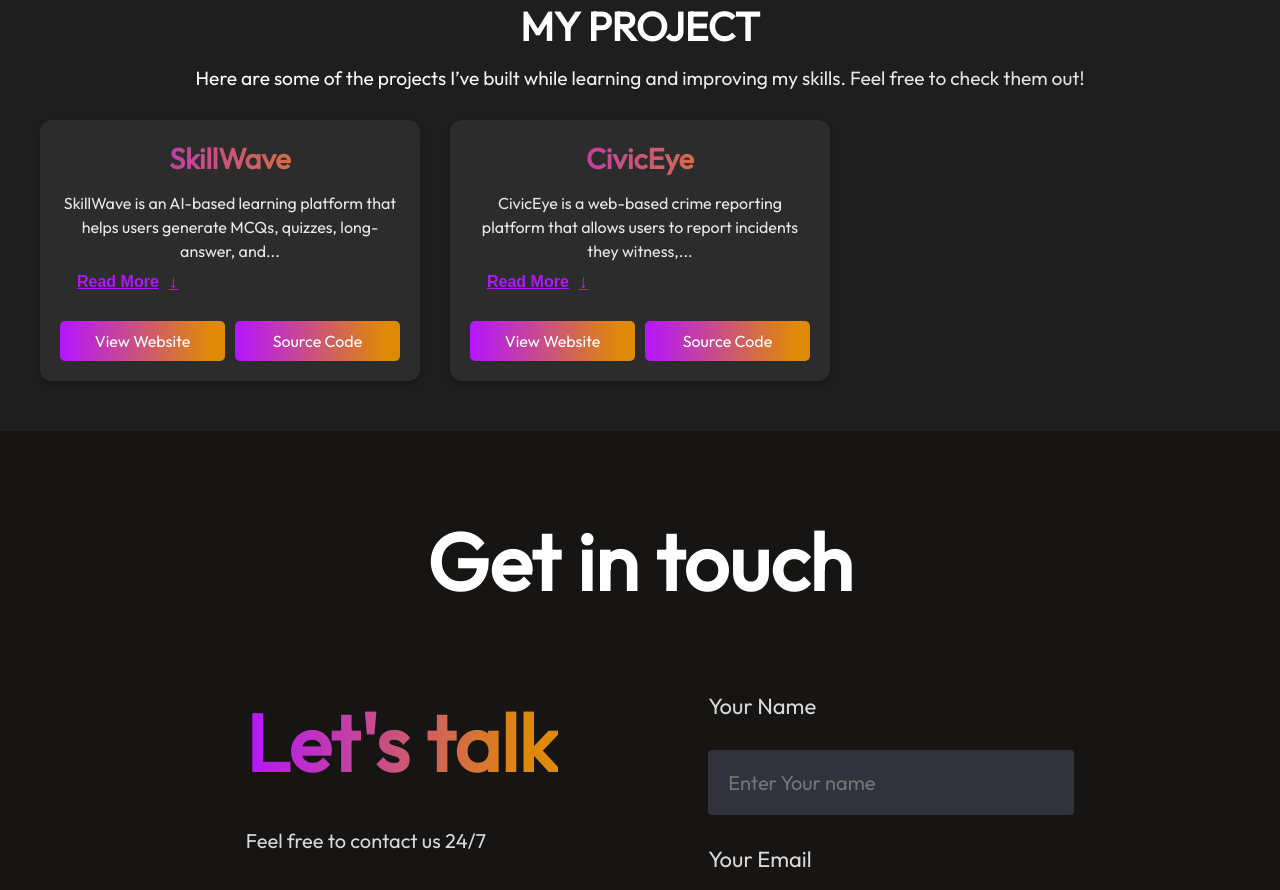
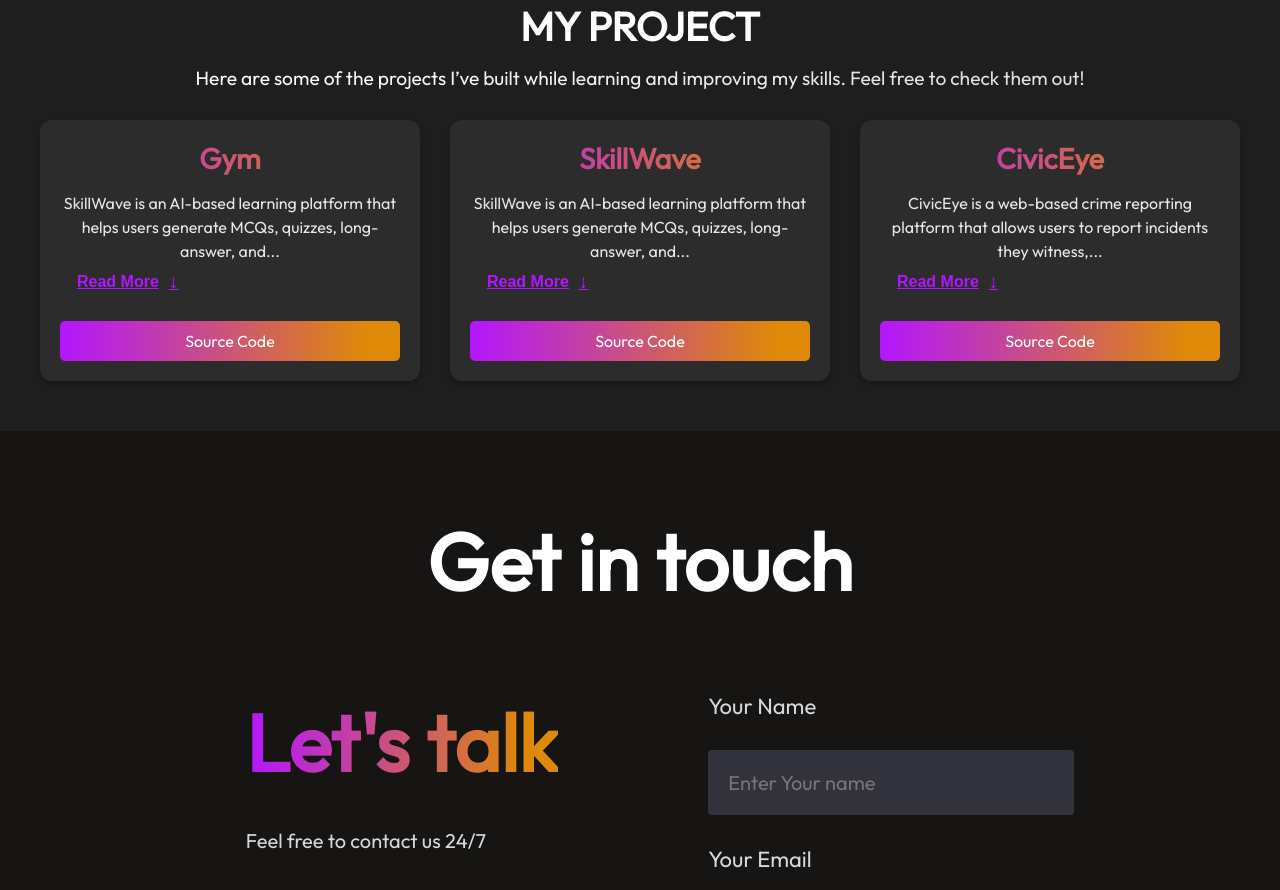
Before and after one commit to mrHarshchoudhary/MyPortfolio, a React (Vite) app in the folder portfolio-react/: page / in a window 1280 px wide. Shown: the part 2280-3170 px from the top of the page. Built offline with nearby package versions, Linux system fonts and the light colour scheme.

Commit message:
my-portfolio

```diff
--- a/portfolio-react/src/components/Mywork/Mywork.jsx
+++ b/portfolio-react/src/components/Mywork/Mywork.jsx
@@ -12,6 +12,13 @@ const MyWork = () => {
   };
 
   const projects = [
+    {
+      title: 'Gym',
+      description:
+        'SkillWave is an AI-based learning platform that helps users generate MCQs, quizzes, long-answer, and short-answer questions based on any topic they provide. This project is designed to assist students, educators, and learners by creating customized learning materials instantly.',
+      websiteLink: 'https://yourwebsite.com',
+      sourceCodeLink: 'https://github.com/mrHarshchoudhary/GYM_Trannning',
+    },
     {
       title: 'SkillWave',
       description:
@@ -63,9 +70,9 @@ const MyWork = () => {
               )}
             </p>
             <div className="project-buttons">
-              <a href={project.websiteLink} target="_blank" rel="noopener noreferrer" className="btn-website">
+              {/* <a href={project.websiteLink} target="_blank" rel="noopener noreferrer" className="btn-website">
                 View Website
-              </a>
+              </a> */}
               <a href={project.sourceCodeLink} target="_blank" rel="noopener noreferrer" className="btn-source">
                 Source Code
               </a>
--- a/portfolio-react/src/components/Navbar/Navbar.css
+++ b/portfolio-react/src/components/Navbar/Navbar.css
@@ -64,19 +64,21 @@
     position: fixed;
     right: 20px;
     top: 20px;
-    z-index: 3;
+    z-index: 3; /* Ensure the open button is above everything */
     font-size: 30px;
     color: #fff;
+    cursor: pointer;
   }
 
   .nav-mob-close {
     display: block;
-    position: absolute;
+    position: fixed; /* Changed to fixed to ensure it stays in place */
     top: 20px;
     right: 20px;
     font-size: 30px;
     color: #fff;
-    z-index: 4; /* Increased z-index to ensure it's above the sidebar */
+    z-index: 4; /* Ensure the close button is above the sidebar */
+    cursor: pointer;
   }
 
   .nav-menu {
@@ -90,13 +92,13 @@
     width: 250px;
     height: 100%;
     padding-top: 80px;
-    z-index: 2; /* Lower z-index than the close icon */
+    z-index: 2; /* Ensure the sidebar is below the close button */
     transition: right 0.5s;
   }
 
   .nav-menu li p {
     font-size: 24px;
     padding-left: 20px;
-    z-index: 1; /* Ensure menu items have a lower z-index */
+    cursor: pointer;
   }
 }
```
